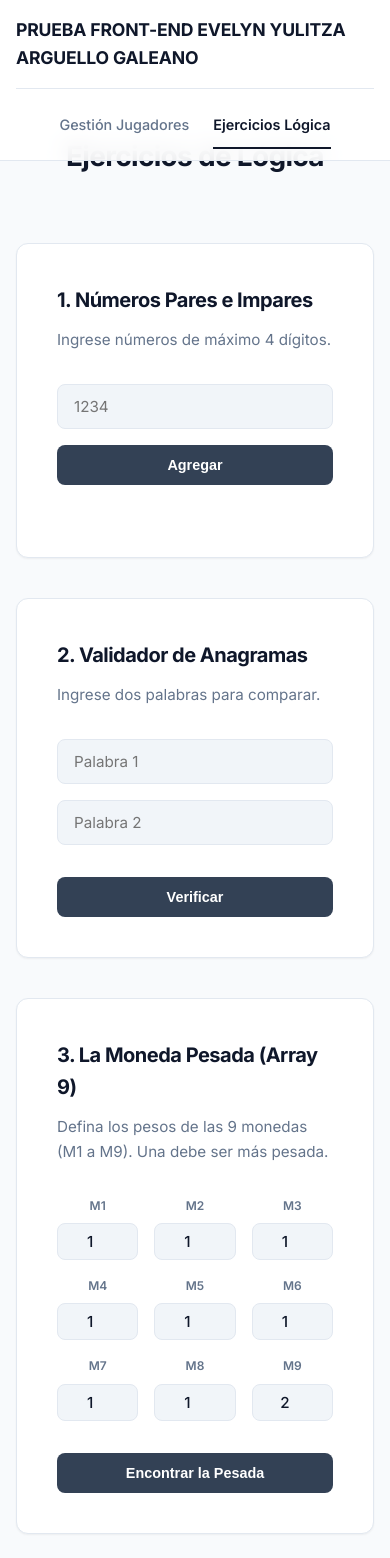
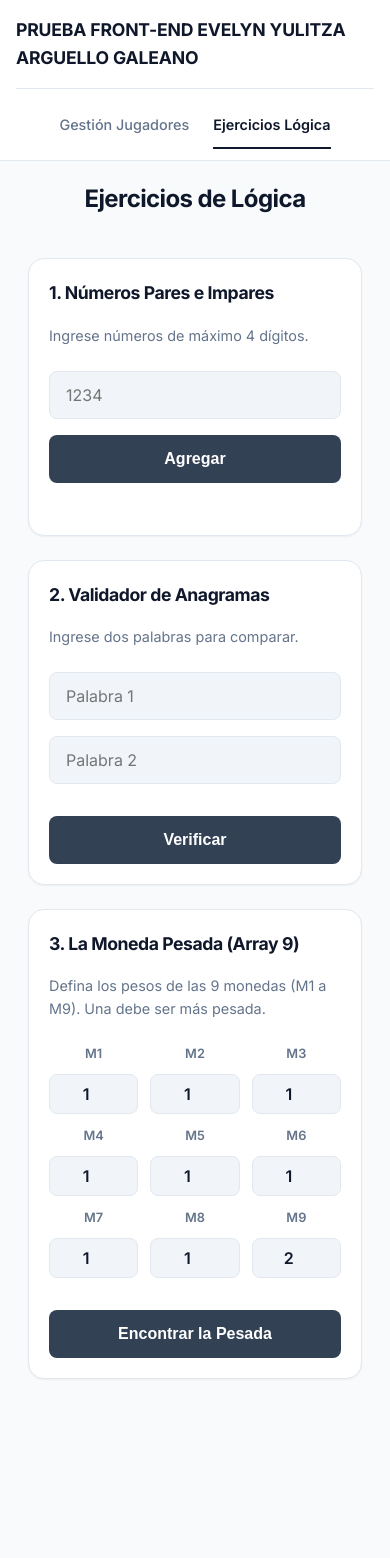
Before and after one commit to evelynarguellogaleano/Prueba-Front-End-Evelyn-Yulitza-Arguello-Galeano, an Angular app: page /ejercicios in a window 390 px wide. After the commit the page ends 1419 px from the top, so only its background shows below. Built offline with nearby package versions, Linux system fonts and the light colour scheme.

Commit message:
cambios de responsive y diseño

```diff
--- a/src/app/app.css
+++ b/src/app/app.css
@@ -3,7 +3,7 @@
     display: flex;
     flex-direction: column;
     min-height: 100vh;
-    padding-top: 70px;
+    padding-top: 100px;
     /* Espacio para navbar fijo */
 }
 
@@ -85,7 +85,7 @@
     }
 
     .app-layout {
-        padding-top: 110px;
+        padding-top: 140px;
     }
 
     .nav-links {
--- a/src/app/features/ejercicios/ejercicios.component.css
+++ b/src/app/features/ejercicios/ejercicios.component.css
@@ -1,7 +1,6 @@
 /* Container */
 .ejercicios-container {
     max-width: 700px;
-    /* Ancho más contenido para lectura cómoda */
     margin: 0 auto;
     display: grid;
     gap: 2.5rem;
@@ -66,6 +65,8 @@ input {
     font-size: 0.95rem;
     transition: all 0.2s ease;
     outline: none;
+    -webkit-appearance: none;
+    /* Elimina estilos nativos iOS */
 }
 
 input:focus {
@@ -86,6 +87,7 @@ button {
     transition: all 0.2s ease;
     width: auto;
     min-width: 120px;
+    -webkit-tap-highlight-color: transparent;
 }
 
 button:hover {
@@ -97,25 +99,28 @@ button:hover {
 .lista-numeros {
     list-style: none;
     padding: 0;
-    margin: 0;
+    margin: 1.5rem 0 0 0;
     display: flex;
     flex-wrap: wrap;
     gap: 0.75rem;
 }
 
 .lista-numeros li {
-    background: var(--bg-subtle);
-    padding: 0.4rem 1rem;
+    background: #e2e8f0;
+    padding: 0.5rem 1rem;
     border-radius: 99px;
-    font-size: 0.85rem;
-    color: var(--text-muted);
+    font-size: 0.9rem;
+    color: var(--text-main);
     border: 1px solid var(--border);
     display: flex;
     gap: 0.5rem;
+    align-items: center;
+    font-weight: 500;
 }
 
 .lista-numeros li strong {
-    color: var(--text-main);
+    color: var(--primary);
+    font-weight: 700;
 }
 
 .result-box,
@@ -123,12 +128,12 @@ button:hover {
 .resultado-balanza {
     margin-top: 1.5rem;
     padding: 1rem;
-    background: #f8fafc;
-    border: 1px dashed var(--border);
+    background: #f1f5f9;
+    border: 1px solid var(--border);
     border-radius: var(--radius-sm);
     text-align: center;
     color: var(--text-main);
-    font-weight: 500;
+    font-weight: 600;
 }
 
 .coins-grid {
@@ -153,8 +158,8 @@ button:hover {
 
 .coin-input input {
     text-align: center;
-    padding: 0.5rem;
-    font-weight: 500;
+    padding: 0.5rem 0.25rem;
+    font-weight: 600;
 }
 
 .btn-balance,
@@ -165,26 +170,99 @@ button:hover {
 .error-message {
     font-size: 0.85rem;
     color: var(--error);
-    margin-top: -1rem;
-    /* Acercar al input */
-    margin-bottom: 2rem;
+    margin-top: -1.5rem;
+    margin-bottom: 1.5rem;
     display: flex;
     align-items: center;
     gap: 0.5rem;
+    background: #fff1f2;
+    padding: 0.5rem 0.75rem;
+    border-radius: var(--radius-sm);
+    border: 1px solid #fecdd3;
 }
 
-/* Botón flotante para layout móvil */
+/* Responsive Styles - Mobile First Optimization */
 @media (max-width: 640px) {
+    .ejercicios-container {
+        padding: 1rem 0.75rem;
+        /* Menos padding lateral para ganar espacio */
+        gap: 1.5rem;
+    }
+
+    h1 {
+        font-size: 1.5rem;
+        margin-bottom: 1rem;
+    }
+
+    .card {
+        padding: 1.25rem;
+        border-radius: 16px;
+    }
+
+    .card h2 {
+        font-size: 1.1rem;
+        margin-bottom: 1rem;
+    }
+
+    .card p {
+        font-size: 0.9rem;
+        margin-bottom: 1.5rem;
+    }
+
+    /* Inputs y Botones más amigables al tacto */
     .input-row {
         flex-direction: column;
+        gap: 0.75rem;
     }
 
+    input,
+    button {
+        width: 100%;
+        min-height: 48px;
+        /* Altura mínima para touch targets */
+        font-size: 1rem;
+        /* Evita zoom automático en iOS inputs */
+    }
+
+    .input-row button {
+        margin-top: 0.25rem;
+    }
+
+    /* Grid de monedas optimizado */
     .coins-grid {
         grid-template-columns: repeat(3, 1fr);
-        gap: 1rem;
+        /* 3 columnas fijas para consistencia móvil */
+        gap: 0.75rem;
     }
 
-    button {
+    .coin-input label {
+        font-size: 0.8rem;
+        margin-bottom: 0.1rem;
+    }
+
+    .coin-input input {
         width: 100%;
+        padding: 0.4rem;
+        min-height: 40px;
+    }
+
+    /* Resultados */
+    .lista-numeros {
+        justify-content: flex-start;
+        gap: 0.5rem;
+    }
+
+    .lista-numeros li {
+        width: 100%;
+        /* Lista vertical en móvil para mayor claridad */
+        justify-content: space-between;
+        padding: 0.6rem 1rem;
+    }
+
+    .result-box,
+    .resultado,
+    .resultado-balanza {
+        font-size: 0.95rem;
+        padding: 0.75rem;
     }
 }
--- a/src/app/features/ejercicios/ejercicios.component.html
+++ b/src/app/features/ejercicios/ejercicios.component.html
@@ -5,11 +5,11 @@
         <h2>1. Números Pares e Impares</h2>
         <p>Ingrese números de máximo 4 dígitos.</p>
         <div class="input-row">
-            <input [(ngModel)]="inputNumero" placeholder="1234" maxlength="4" type="number">
+            <input [ngModel]="inputNumero" (ngModelChange)="onNumeroChange($event)" placeholder="1234" type="number">
             <button (click)="agregarNumero()">Agregar</button>
         </div>
         <div *ngIf="errorNumero" class="error-message">
-             {{ errorNumero }}
+            {{ errorNumero }}
         </div>
         <ul class="lista-numeros">
             <li *ngFor="let item of numerosClasificados">
@@ -22,11 +22,11 @@
         <h2>2. Validador de Anagramas</h2>
         <p>Ingrese dos palabras para comparar.</p>
         <div class="input-stack">
-            <input [(ngModel)]="palabra1" placeholder="Palabra 1">
-            <input [(ngModel)]="palabra2" placeholder="Palabra 2">
+            <input [(ngModel)]="palabra1" placeholder="Palabra 1" (input)="validarAnagramaTiempoReal()">
+            <input [(ngModel)]="palabra2" placeholder="Palabra 2" (input)="validarAnagramaTiempoReal()">
         </div>
         <div *ngIf="errorAnagrama" class="error-message">
-             {{ errorAnagrama }}
+            {{ errorAnagrama }}
         </div>
         <button (click)="verificarAnagrama()" class="btn-check">Verificar</button>
         <p class="resultado" *ngIf="resultadoAnagrama">{{ resultadoAnagrama }}</p>
@@ -39,12 +39,12 @@
         <div class="coins-grid">
             <div *ngFor="let m of monedas; let i = index" class="coin-input">
                 <label>M{{i+1}}</label>
-                <input type="number" [(ngModel)]="monedas[i]">
+                <input type="number" [(ngModel)]="monedas[i]" (input)="validarBalanzaTiempoReal()">
             </div>
         </div>
 
         <div *ngIf="errorBalanza" class="error-message">
-             {{ errorBalanza }}
+            {{ errorBalanza }}
         </div>
 
         <button (click)="resolverBalanza()" class="btn-balance">Encontrar la Pesada</button>
--- a/src/app/features/jugadores/jugadores.component.css
+++ b/src/app/features/jugadores/jugadores.component.css
@@ -24,6 +24,7 @@ h2 {
     box-shadow: var(--shadow-sm);
     border: 1px solid var(--border);
     margin-bottom: 3rem;
+    animation: fadeIn 0.3s ease;
 }
 
 .form-grid {
@@ -58,6 +59,8 @@ select {
     font-size: 0.95rem;
     transition: all 0.2s ease;
     outline: none;
+    -webkit-appearance: none;
+    /* Mejor apariencia en iOS */
 }
 
 input:focus,
@@ -81,6 +84,9 @@ input.success {
     font-size: 0.8rem;
     color: var(--error);
     animation: fadeIn 0.3s ease;
+    display: flex;
+    align-items: center;
+    gap: 0.25rem;
 }
 
 .form-actions {
@@ -98,6 +104,13 @@ input.success {
     border: 1px solid var(--border);
     box-shadow: var(--shadow-sm);
     overflow: hidden;
+}
+
+/* Scroll wrapper para móviles */
+.table-scroll {
+    overflow-x: auto;
+    width: 100%;
+    -webkit-overflow-scrolling: touch;
 }
 
 .modern-table {
@@ -143,6 +156,9 @@ input.success {
     border-radius: var(--radius-sm);
     transition: all 0.2s;
     color: var(--text-muted);
+    min-height: 44px;
+    /* Touch friendly */
+    min-width: 44px;
 }
 
 .btn-icon:hover {
@@ -167,11 +183,12 @@ input.success {
     font-weight: 600;
     cursor: pointer;
     transition: all 0.2s;
+    -webkit-tap-highlight-color: transparent;
 }
 
-.btn-primary:hover:not(:disabled) {
+.btn-primary:active {
     background: var(--primary-hover);
-    transform: translateY(-1px);
+    transform: translateY(1px);
 }
 
 .btn-primary:disabled {
@@ -190,9 +207,8 @@ input.success {
     transition: all 0.2s;
 }
 
-.btn-secondary:hover {
+.btn-secondary:active {
     background: var(--bg-subtle);
-    border-color: var(--text-muted);
 }
 
 .empty-state {
@@ -216,34 +232,66 @@ input.success {
     }
 }
 
-/* Responsive */
+/* Responsive Styles - Mobile First Optimization */
 @media (max-width: 640px) {
     .jugadores-container {
-        padding: 1rem;
+        padding: 1rem 0.5rem;
     }
 
     .header-actions {
         flex-direction: column;
-        gap: 1.5rem;
+        gap: 1.25rem;
         text-align: center;
         align-items: stretch;
     }
 
+    .header-actions button {
+        width: 100%;
+        min-height: 48px;
+    }
+
     .form-section {
-        padding: 1.5rem;
+        padding: 1.5rem 1rem;
+        border-radius: 16px;
+    }
+
+    .form-grid {
+        grid-template-columns: 1fr;
+        /* Una columna en móvil */
+        gap: 1.25rem;
+    }
+
+    input,
+    select {
+        min-height: 48px;
+        /* Touch friendly input */
+        font-size: 1rem;
     }
 
     .form-actions {
-        flex-direction: column;
+        flex-direction: column-reverse;
+        /* Cancelar abajo, Guardar arriba */
+        gap: 1rem;
     }
 
     .btn-primary,
     .btn-secondary {
         width: 100%;
+        min-height: 48px;
         justify-content: center;
+        display: flex;
+        align-items: center;
     }
 
     .table-section {
-        overflow-x: auto;
+        border-radius: 12px;
+        border-left: none;
+        border-right: none;
+        border-radius: 0;
+    }
+
+    .modern-table th,
+    .modern-table td {
+        padding: 0.75rem 1rem;
     }
 }
```
Also changed, not shown: src/app/features/ejercicios/ejercicios.component.ts (+55 -5 lines).
